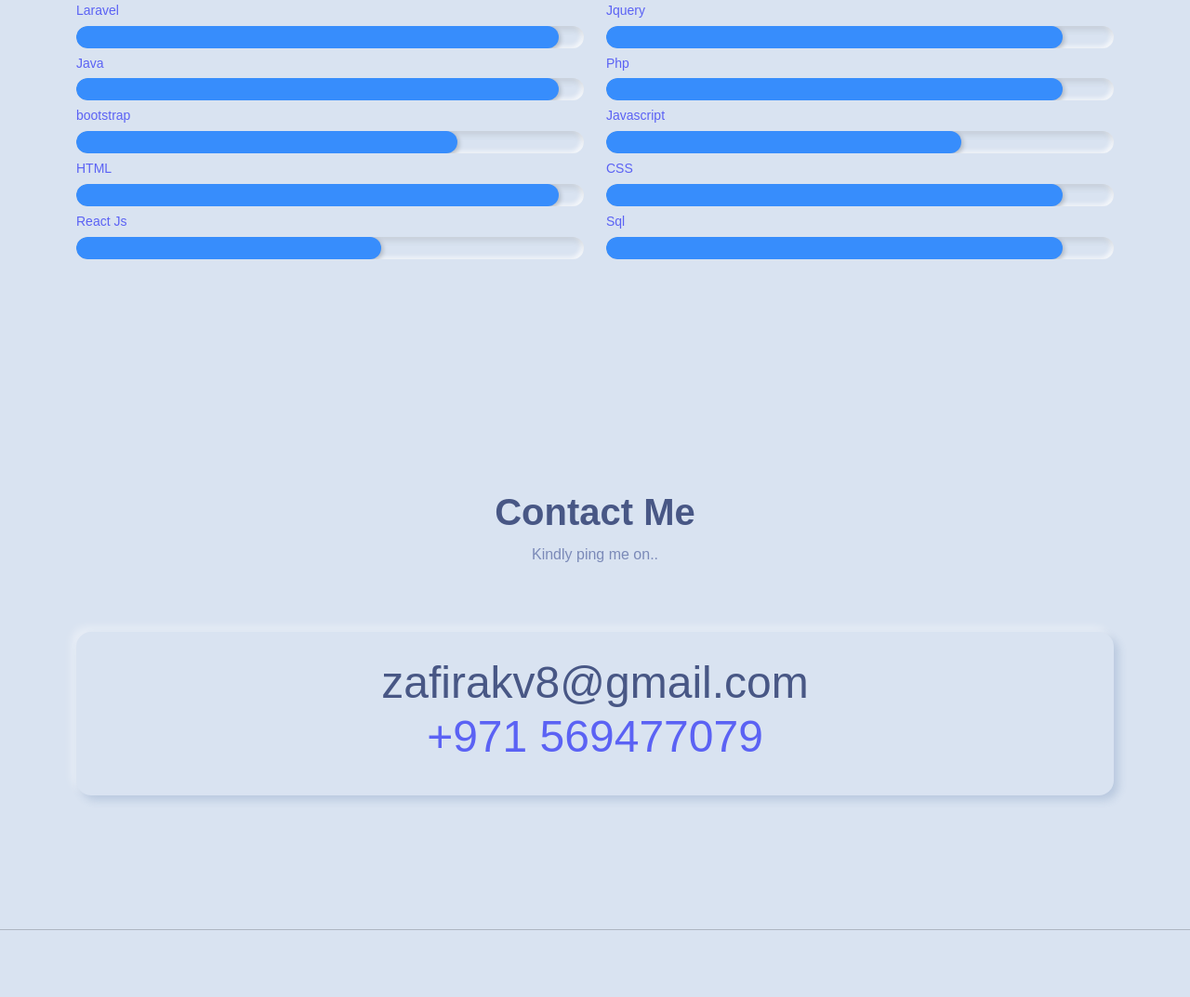
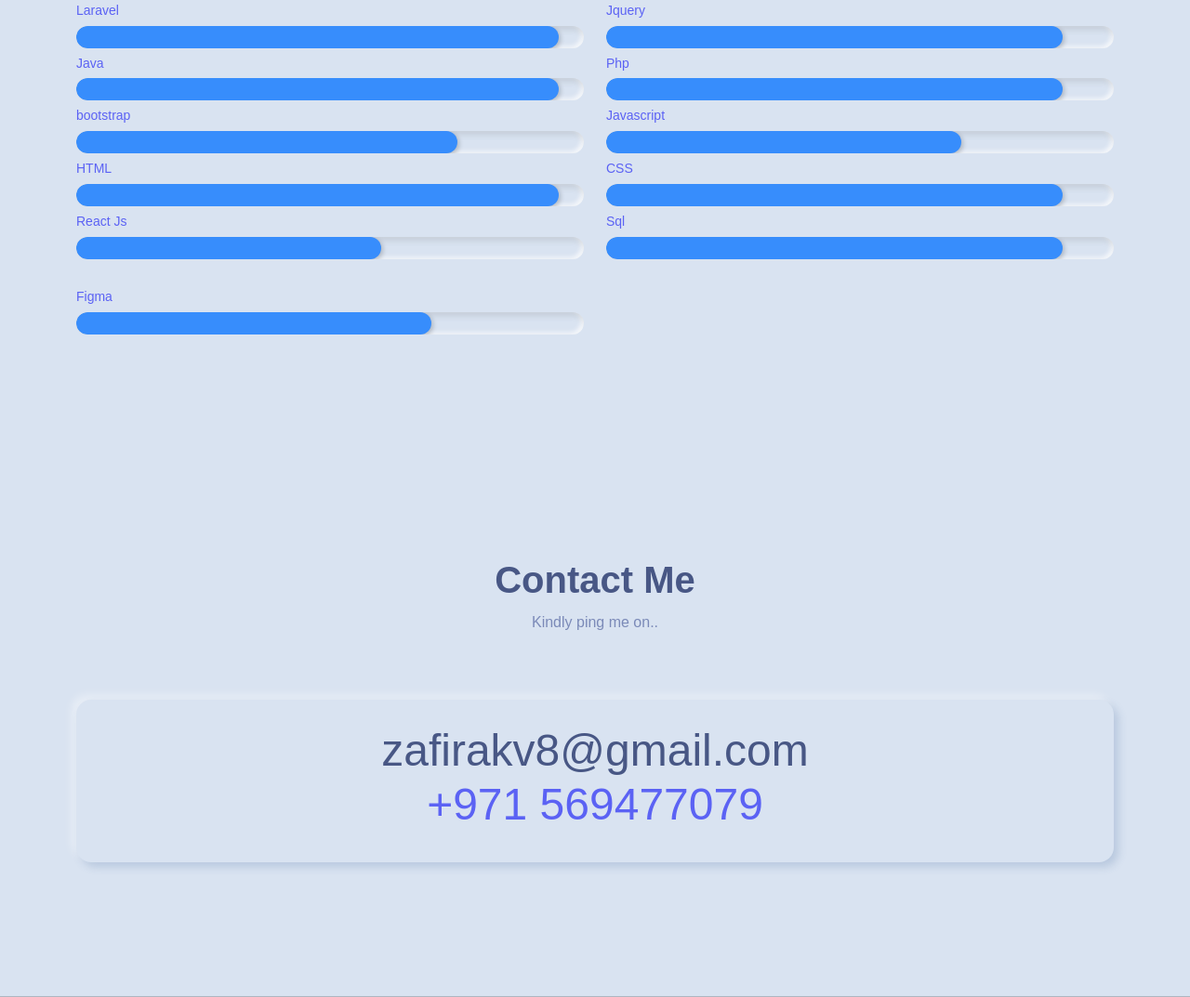
Before and after one commit to zafiraadil/portfolio, a plain HTML site: page index.html in a window 1280 px wide. Shown: the part 2912-3985 px from the top of the page at 93% size. Before the commit the page ends 3913 px from the top, so only its background shows below. Drawn offline with nearby package versions, Linux system fonts and the light colour scheme; a web font is replaced by a local one.

Commit message:
Update index.html
Added figma design tool in progress bar

```diff
--- a/index.html
+++ b/index.html
@@ -324,6 +324,13 @@
                   <div class="progress-bar" role="progressbar" style="width: 90%;" aria-valuenow="25" aria-valuemin="0" aria-valuemax="100"></div>
                 </div>
               </div>
+
+                 <div class="col-md-6">
+                <h5 class="small text-info">Figma</h5>
+                <div class="progress">
+                  <div class="progress-bar" role="progressbar" style="width: 70%;" aria-valuenow="25" aria-valuemin="0" aria-valuemax="100"></div>
+                </div>
+              </div>
             </div>
 
 
```
